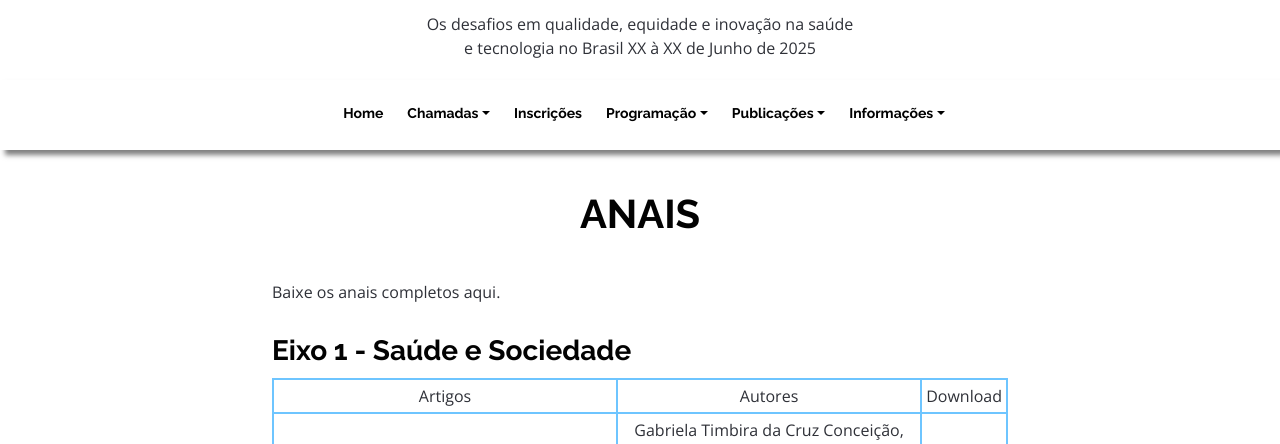
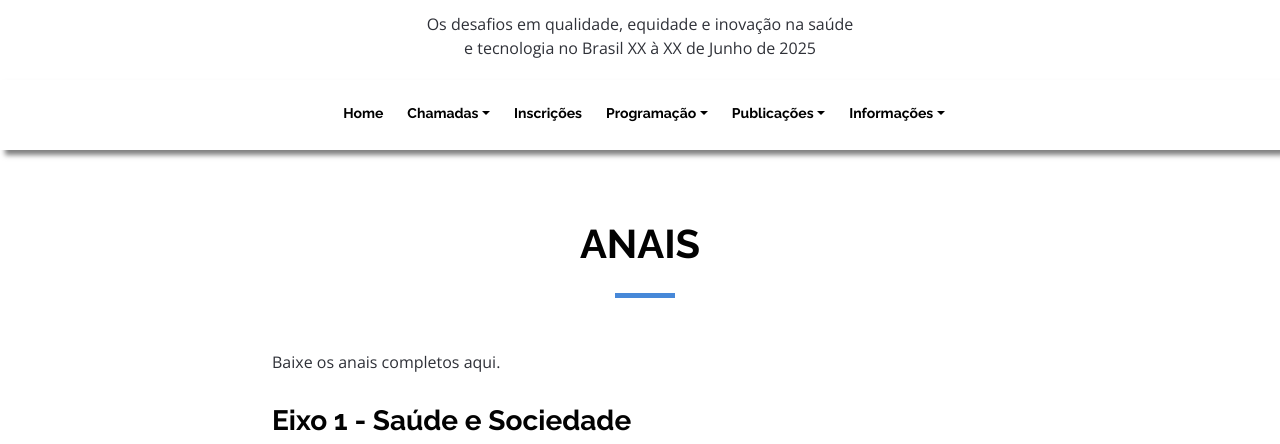
Before and after one commit to artur-pedro/petcomp-cnst, a PHP site: page /anais.php in a window 1280 px wide. Shown: the part 214-658 px from the top of the page. Run offline with PHP 8.4, Linux system fonts and the light colour scheme; some libraries are stand-ins or nearby versions.

Commit message:
AJEITANDO COISAS

```diff
--- a/anais.php
+++ b/anais.php
@@ -14,7 +14,10 @@
   require_once('html_header.php');
   require_once('header.php');
 ?>
-<h1 id="centered">ANAIS</h1>
+  <div class="section-header">
+  <h1 id="centered">ANAIS</h1>
+            </div>
+
 <div class="content">
 
   <p class="centered">Baixe os anais completos aqui.</p>
--- a/certificados.php
+++ b/certificados.php
@@ -14,7 +14,9 @@
   require_once('html_header.php');
   require_once('header.php');
 ?>
-<h1 id="centered">CERTIFICADOS</h1>
+  <div class="section-header">
+  <h1 id="centered">CERTIFICADOS</h1>
+            </div>
 <div class="content">
 
   <p class="centered">Os certificados estarão disponíveis em breve.</p>
--- a/comissao.php
+++ b/comissao.php
@@ -14,7 +14,9 @@
   require_once('html_header.php');
   require_once('header.php');
 ?>
-<h1 id="centered">COMISSÃO</h1>
+  <div class="section-header">
+  <h1 id="centered">COMISSÃO</h1>
+            </div>
 <div class="content">
 
   <h3 class="centered">Comissão Organizadora</h3>
--- a/css/style.css
+++ b/css/style.css
@@ -265,7 +265,7 @@ h6 {
   display: block;
   width: 60px;
   height: 5px;
-  background: #381460;
+  background: #4788D8;
   bottom: 0;
   left: calc(50% - 25px);
 }
--- a/inscricoes.php
+++ b/inscricoes.php
@@ -14,7 +14,10 @@
   require_once('html_header.php');
   require_once('header.php');
 ?>
-<h1 id="centered">INSCRIÇÕES</h1>
+  <div class="section-header">
+  <h1 id="centered">INSCRIÇÕES</h1>
+            </div>
+
 <div class="content">
 
   <p class="centered">Para fazer sua inscrição no evento, <a href="#">clique aqui</a>.</p>
--- a/local.php
+++ b/local.php
@@ -14,7 +14,9 @@
   require_once('html_header.php');
   require_once('header.php');
 ?>
-<h1 id="centered">LOCAL</h1>
+  <div class="section-header">
+  <h1 id="centered">LOCAL</h1>
+            </div>
 <div class="content">
 
   <h3 class="centered">PRESENCIAL</h3>
--- a/monitoria.php
+++ b/monitoria.php
@@ -14,7 +14,10 @@
   require_once('html_header.php');
   require_once('header.php');
 ?>
+  <div class="section-header">
   <h1 id="centered">MONITORIA</h1>
+            </div>
+
 <div class="content">
 
   <p class="centered">Para acessar a chamada, <a href="#">clique aqui</a>.</p>
--- a/programacao.php
+++ b/programacao.php
@@ -14,6 +14,7 @@ require_once('header.php');
         </div>
 
         <div class="tab-content row justify-content-center">
+
 
             <!-- Schdule Day 1 -->
             <div role="tabpanel" class="col-lg-9 tab-pane fade show active" id="day-1">
--- a/submissao.php
+++ b/submissao.php
@@ -14,7 +14,11 @@
   require_once('html_header.php');
   require_once('header.php');
 ?>
+
+<div class="section-header">
 <h1 id="centered">TRABALHOS</h1>
+            </div>
+
 <div class="content">
   <p class="centered">Para acessar a chamada de trabalho, <a href="#">clique aqui</a>.</p>
 
--- a/trabalhosaprovados.php
+++ b/trabalhosaprovados.php
@@ -14,7 +14,10 @@
   require_once('html_header.php');
   require_once('header.php');
 ?>
+<div class="section-header">
 <h1 id="centered">TRABALHOS APROVADOS</h1>
+            </div>
+
 <div class="content">
 
   <h3 class="centered">TRABALHOS A SEREM APRESENTADOS NO DIA 1 - 08/06</h3>
```
